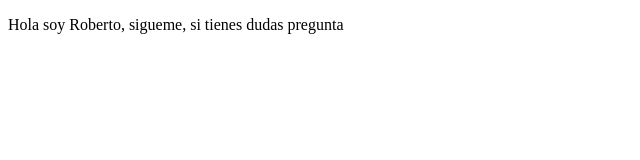
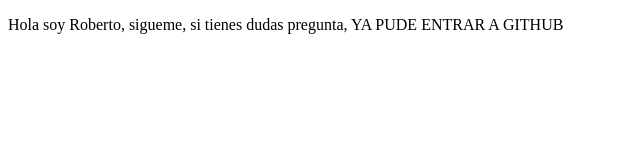
Before and after one commit to Robertomp1000/proyectoDemoCursoPrework, a plain HTML site: page index.html in a window 1280 px wide. Shown: the whole page, without its empty margins (0-640 px from the left). Drawn offline with Linux system fonts and the light colour scheme.

Commit message:
cambioas agregados en GITHUB

```diff
--- a/index.html
+++ b/index.html
@@ -7,6 +7,6 @@
     <title>Hola mundo</title>
 </head>
 <body>
-    <p>Hola soy Roberto, sigueme, si tienes dudas pregunta</p>
+    <p>Hola soy Roberto, sigueme, si tienes dudas pregunta, YA PUDE ENTRAR A GITHUB</p>
 </body>
 </html>
```
